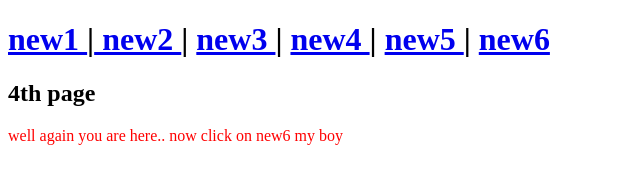
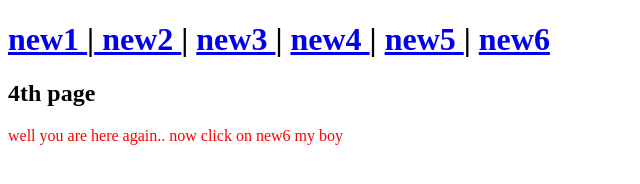
Before and after one commit to THEDARKDEVIL007/funny, a plain HTML site: page new4.html in a window 1280 px wide. Shown: the full height of the page, 0-640 px from the left. Drawn offline with Linux system fonts and the light colour scheme.

Commit message:
Update new4.html

```diff
--- a/new4.html
+++ b/new4.html
@@ -7,7 +7,7 @@
 <h1> <a href="index.html"> new1 </a> |<a href="new2.html"> new2 </a>|  <a href="new3.html"> new3 </a> | <a href="new4.html"> new4 </a> | <a href="new5.html"> new5 </a> | <a href="new6.html"> new6 </a> </h1>
 
 <h2> 4th page </h2>
-<p style="font: size 20px; color:red"> well again you are here.. now click on new6 my boy </p>
+<p style="font: size 20px; color:red"> well you are here again.. now click on new6 my boy </p>
 
 </body>
 </head>
```
